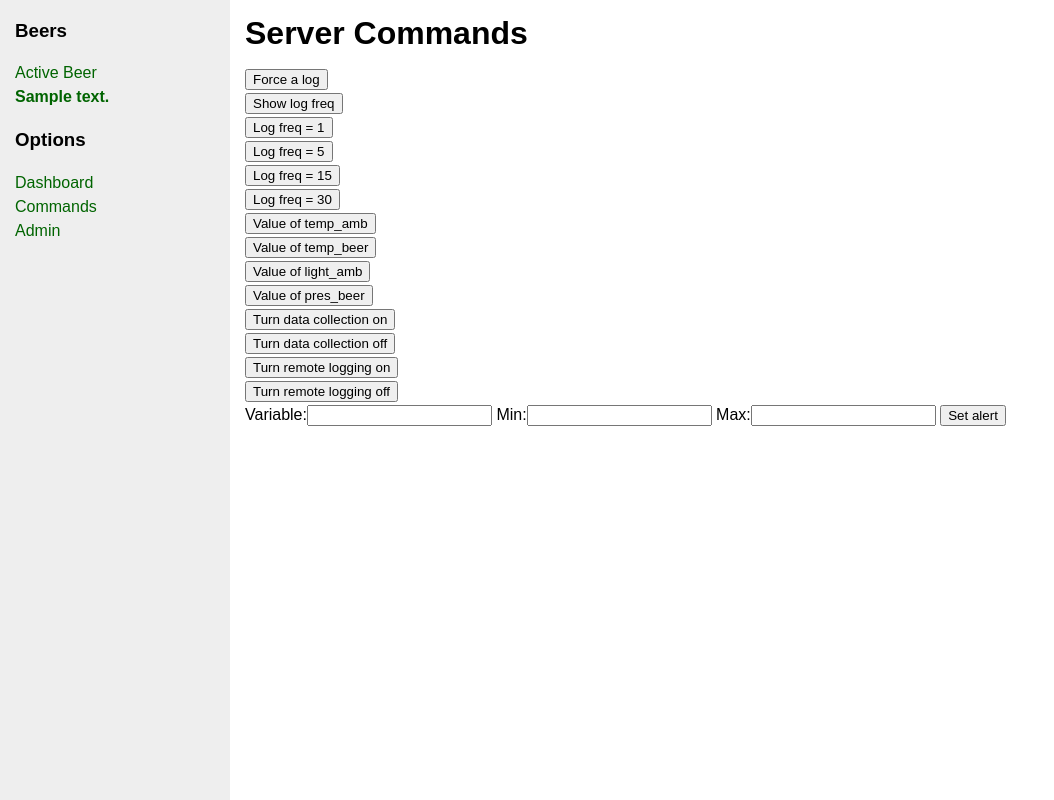
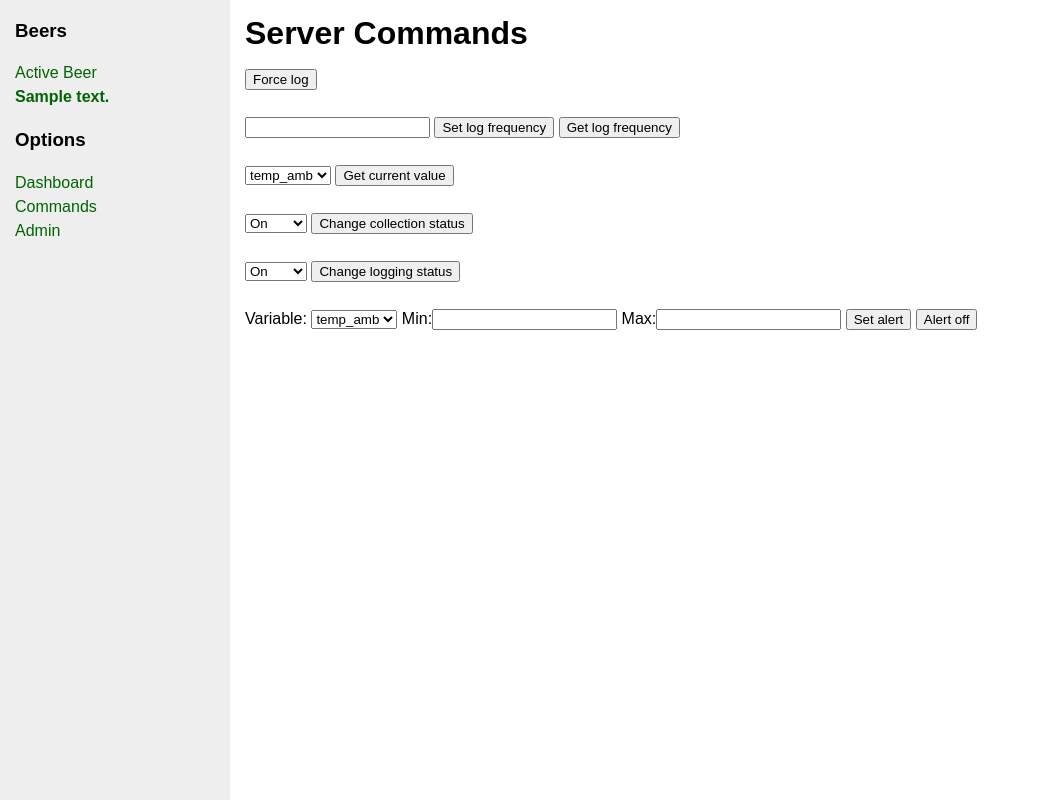
Before and after one commit to cutreth/monitor, a Django app: page /monitor/commands/ in a window 1280 px wide. Shown: the whole page, without its empty margins (0-1054 px from the left). Run offline with Django 3.2, Linux system fonts and the light colour scheme; a user stored in the database is signed in; tables that the repository leaves empty hold one stand-in row (values such as "Sample post").

Commit message:
Commands page to use updated format
I'm having trouble testing this locally. May need to go in to production
to test.

```diff
--- a/monitor/templates/commands.html
+++ b/monitor/templates/commands.html
@@ -17,29 +17,60 @@
 			<div class="innertube">
 
 				<h1>Server Commands</h1>
-                {% for command,description in command_options %}
-                    <form action="/monitor/commands/{{command}}/" method="get">
-                        <input type="submit" value="{{description}}">
-                    </form>
-                {% endfor %}
-                <script type="text/javascript">
-                    function alert_change() {
-
-                        var cur_form = document.alert_form;
-                        var var_name = cur_form.Var.value;
-                        var min = cur_form.Min.value;
-                        var max = cur_form.Max.value;
-                        var command = "a=" + var_name + "[" + min + "," + max + "]/";
-
-                        cur_form.action = cur_form.action + command;
-                    };
-                </script>
-                <form name="alert_form" action="/monitor/commands/" method="get" onsubmit = "return alert_change();">
-                    <label>Variable:<input type="text" name="Var"></label>
+                <form name="force_form" action="/monitor/commands/" method="get">
+                    <input type = "hidden" name = code value = "f">
+                    <input type = "submit" value="Force log">
+                </form><br>
+                <form name="freq_form" action="/monitor/commands/" method="get">
+                    <input type = "hidden" name = code value = "m">
+                    <input type = "number" name="freq" min = "0">
+                    <input type = "submit" value="Set log frequency">
+                    <input type = "button" value="Get log frequency" onclick = "freq_form.freq.value = ''; freq_form.submit();">
+                </form><br>
+                <form name="read_form" action="/monitor/commands/" method="get">
+                    <input type = "hidden" name = code value = "r">
+                    <select name = "var">
+                        {% for var in varlist %}
+                            <option value="{{ var }}">{{ var }}</option>
+                        {% endfor %}
+                    </select>
+                    <input type = "submit" value="Get current value">
+                </form><br>
+                <form name="collection_form" action="/monitor/commands/" method="get">
+                    <input type = "hidden" name = code value = "c">
+                    <select name = "dir">
+                        <option value="on">On</option>
+                        <option value="off">Off</option>
+                        <option value="toggle">Toggle</option>
+                        <option value="get">Get</option>
+                    </select>
+                    <input type = "submit" value="Change collection status">
+                </form><br>
+                <form name="log_form" action="/monitor/commands/" method="get">
+                    <input type = "hidden" name = code value = "l">
+                    <select name = "dir">
+                        <option value="on">On</option>
+                        <option value="off">Off</option>
+                        <option value="toggle">Toggle</option>
+                        <option value="get">Get</option>
+                    </select>
+                    <input type = "submit" value="Change logging status">
+                </form><br>
+                <form name="alert_form" action="/monitor/commands/" method="get">
+                    <input type = "hidden" name = code value = "a">
+                    <label>Variable:
+                        <select name = "var">
+                            {% for var in varlist %}
+                                <option value="{{ var }}">{{ var }}</option>
+                            {% endfor %}
+                            <option value="off">Off</option>
+                        </select>
+                    </label>
                     <label>Min:<input type="number" name="Min"></label>
                     <label>Max:<input type="number" name="Max"></label>
-                    <input type="submit" value="Set alert">
-                </form>
+                    <input type = "submit" value="Set alert">
+                    <input type = "button" value="Alert off" onclick = "alert_form.var.value = 'off'; alert_form.submit();">
+                </form><br>
                 <h2>{{error}}</h2>
                 <h3>{{details}}</h3>
 
--- a/monitor/urls.py
+++ b/monitor/urls.py
@@ -5,7 +5,7 @@ from monitor import views
 urlpatterns = patterns('',
     url(r'^api/$', views.api_in, name='api'),
     url(r'^commands/$', views.commands, name='commands'),
-    url(r'^commands/(?P<command_char>.+)/$', views.send_command),
+    url(r'^commands/(?P<command_char>.+)$', views.send_command),
     url(r'^(?P<page_name>(chart|dashboard))/$', views.data_chk, name='data_chk'),
     url(r'^(?P<page_name>(chart))/(?P<cur_beer>\d+)/$', views.data_chk),
     url(r'^chart/$', views.chart, name='chart_default'),
--- a/monitor/views.py
+++ b/monitor/views.py
@@ -125,21 +125,7 @@ def commands(request):
     if not bool(details):
         details = blank
 
-    command_options = [('f','Force a log'),
-                       ('m','Show log freq'),
-                       ('m=1','Log freq = 1'),
-                       ('m=5','Log freq = 5'),
-                       ('m=15','Log freq = 15'),
-                       ('m=30','Log freq = 30'),
-                       ('r=temp_amb','Value of temp_amb'),
-                       ('r=temp_beer','Value of temp_beer'),
-                       ('r=light_amb','Value of light_amb'),
-                       ('r=pres_beer','Value of pres_beer'),
-                       ('l','Turn data collection on'),
-                       ('o','Turn data collection off'),
-                       ('d','Turn remote logging on'),
-                       ('e','Turn remote logging off')
-                      ]
+    varlist = ["temp_amb", "temp_beer", "light_amb", "pres_beer"]
 
     active_beer = do.getActiveBeer()
     all_beers = do.getAllBeer()
@@ -152,7 +138,7 @@ def commands(request):
             'beer_date': beer_date,
             'active_beer': do.getActiveBeer(),
             'command_status': command_status,
-            'command_options': command_options,
+            'varlist': varlist,
             'error': error,
             'details': details
            }
```
